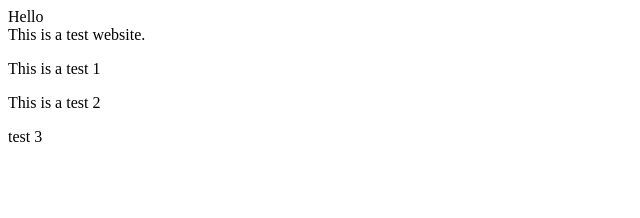
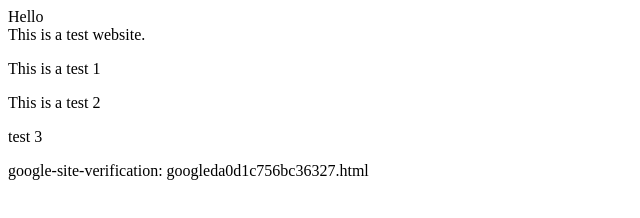
Before and after one commit to pizzamaker11/pizzamaker11.github.io, a plain HTML site: page index.html in a window 1280 px wide. Shown: the whole page, without its empty margins (0-640 px from the left). Drawn offline with Linux system fonts and the light colour scheme.

Commit message:
Update index.html

```diff
--- a/index.html
+++ b/index.html
@@ -6,6 +6,6 @@
 <p> This is a test 2 </p>
 <p> test 3</p>
 
-
+google-site-verification: googleda0d1c756bc36327.html
 </body>
   </html>
```
